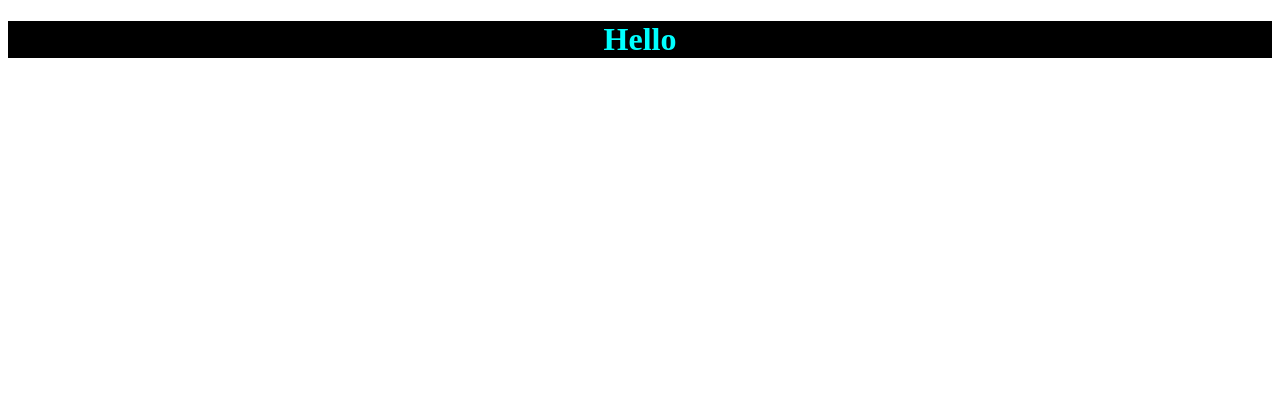
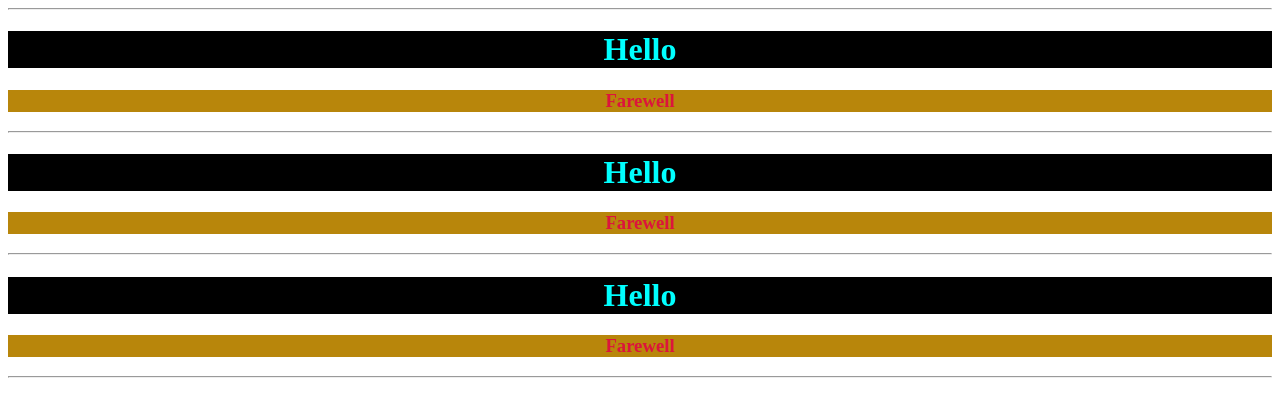
Before and after one commit to EvanKelley/glowing-memory, a plain HTML site: page index.html in a window 1280 px wide. Drawn offline with Linux system fonts and the light colour scheme.

Commit message:
added more words and hr

```diff
--- a/index.html
+++ b/index.html
@@ -8,6 +8,15 @@
     <link rel="stylesheet" href="styles.css">
 </head>
 <body>
+    <hr>
     <h1>Hello</h1>
+    <h3>Farewell</h3>
+    <hr>
+    <h1>Hello</h1>
+    <h3>Farewell</h3>
+    <hr>
+    <h1>Hello</h1>
+    <h3>Farewell</h3>
+    <hr>
 </body>
 </html>
--- a/styles.css
+++ b/styles.css
@@ -3,3 +3,8 @@ h1{
     color:aqua;
     background-color: black;
 }
+h3{
+    text-align: center;
+    color:crimson;
+    background-color: darkgoldenrod;
+}
```
